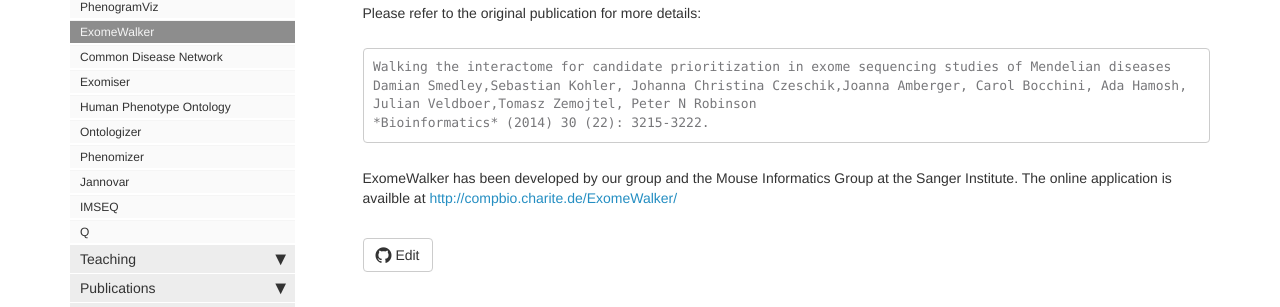
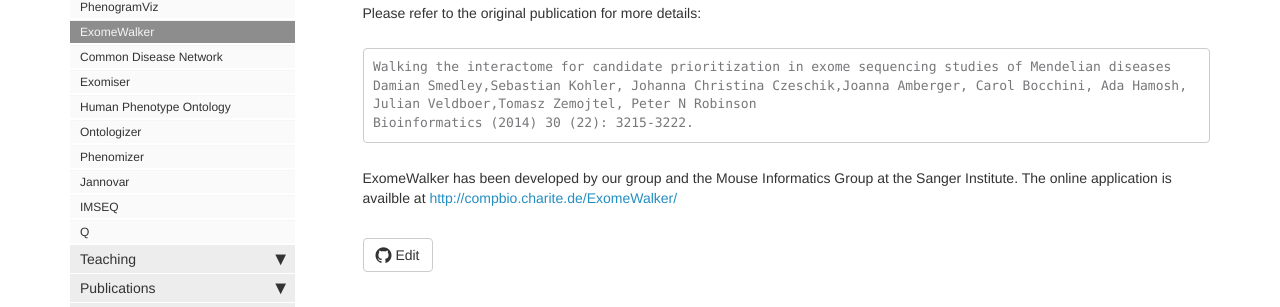
Before and after one commit to charite/charite.github.io, a Jekyll site: the page built from software-exomewalker.md, in a window 1280 px wide. Shown: the part 267-574 px from the top of the page. Built offline with Jekyll 4.4.1, drawn with Linux system fonts in a browser that asks for light colours; nearby versions of some CDN libraries; library files that are not in the unit come from our copies; comment, search, counter and statistics services are not loaded.

```diff
--- a/software-exomewalker.md
+++ b/software-exomewalker.md
@@ -9,7 +9,7 @@ Please refer to the original publication for more details:
 
     Walking the interactome for candidate prioritization in exome sequencing studies of Mendelian diseases
     Damian Smedley,Sebastian Kohler, Johanna Christina Czeschik,Joanna Amberger, Carol Bocchini, Ada Hamosh, Julian Veldboer,Tomasz Zemojtel, Peter N Robinson
-    *Bioinformatics* (2014) 30 (22): 3215-3222.
+    Bioinformatics (2014) 30 (22): 3215-3222.
 
 ExomeWalker has been developed by our group and the Mouse Informatics Group at the Sanger Institute.
 The online application is availble at [http://compbio.charite.de/ExomeWalker/](http://compbio.charite.de/ExomeWalker/)
```
